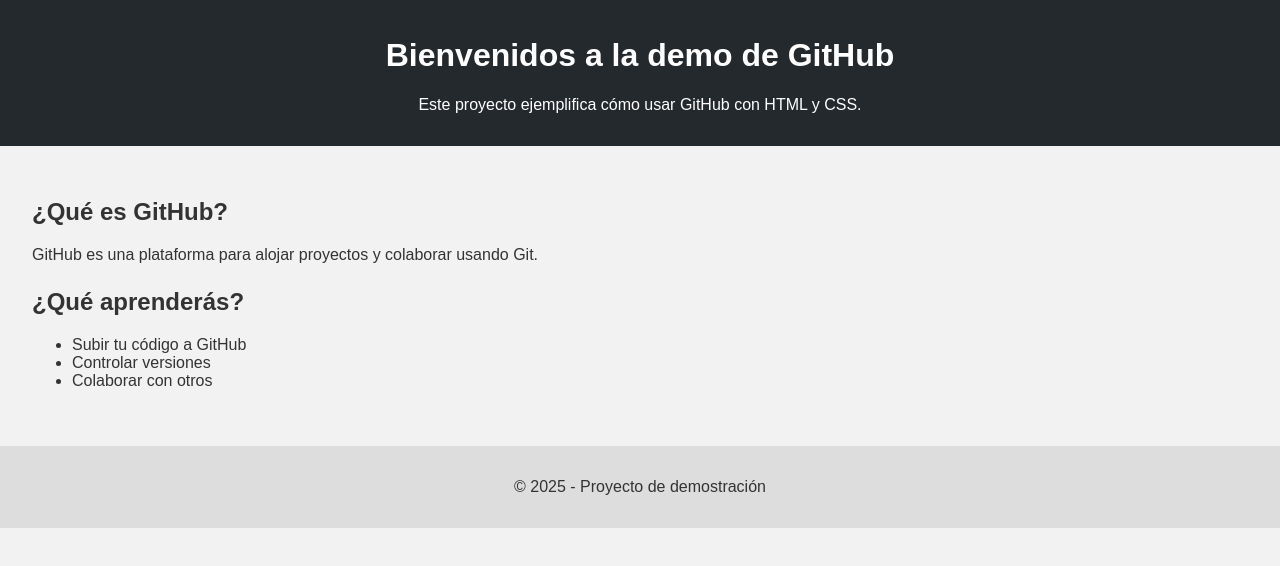
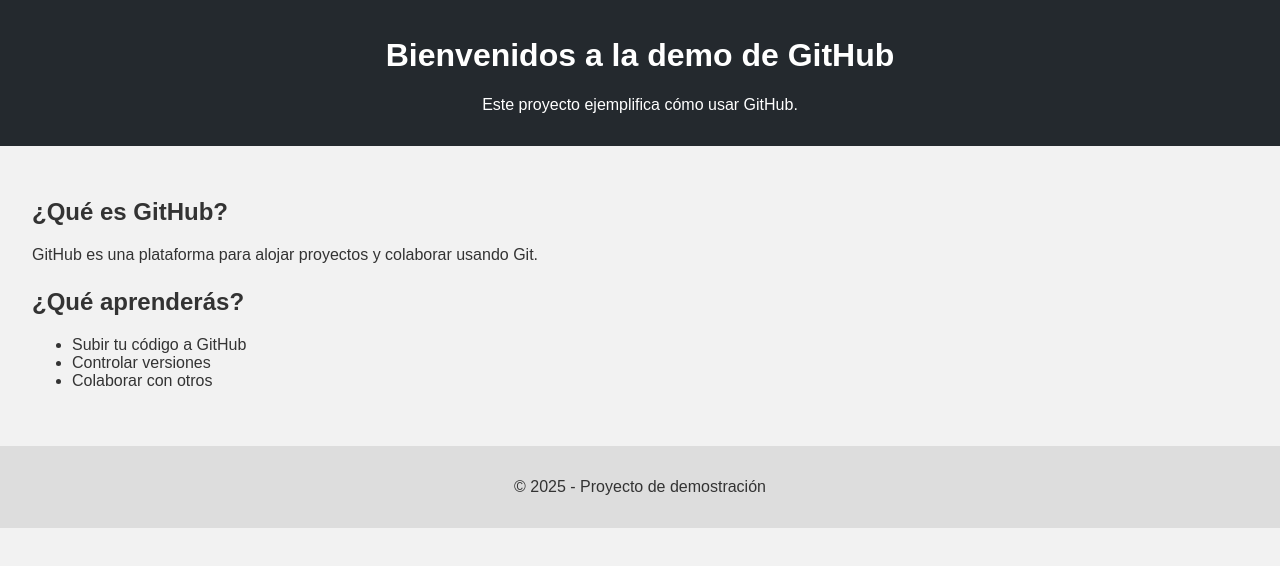
Before and after one commit to xIBMO/Github-demo, a plain HTML site: page index.html in a window 1280 px wide. Drawn offline with Linux system fonts and the light colour scheme.

Commit message:
Update index.html

```diff
--- a/index.html
+++ b/index.html
@@ -9,7 +9,7 @@
 <body>
   <header>
     <h1>Bienvenidos a la demo de GitHub</h1>
-    <p>Este proyecto ejemplifica cómo usar GitHub con HTML y CSS.</p>
+    <p>Este proyecto ejemplifica cómo usar GitHub.</p>
   </header>
   <main>
     <section>
```
